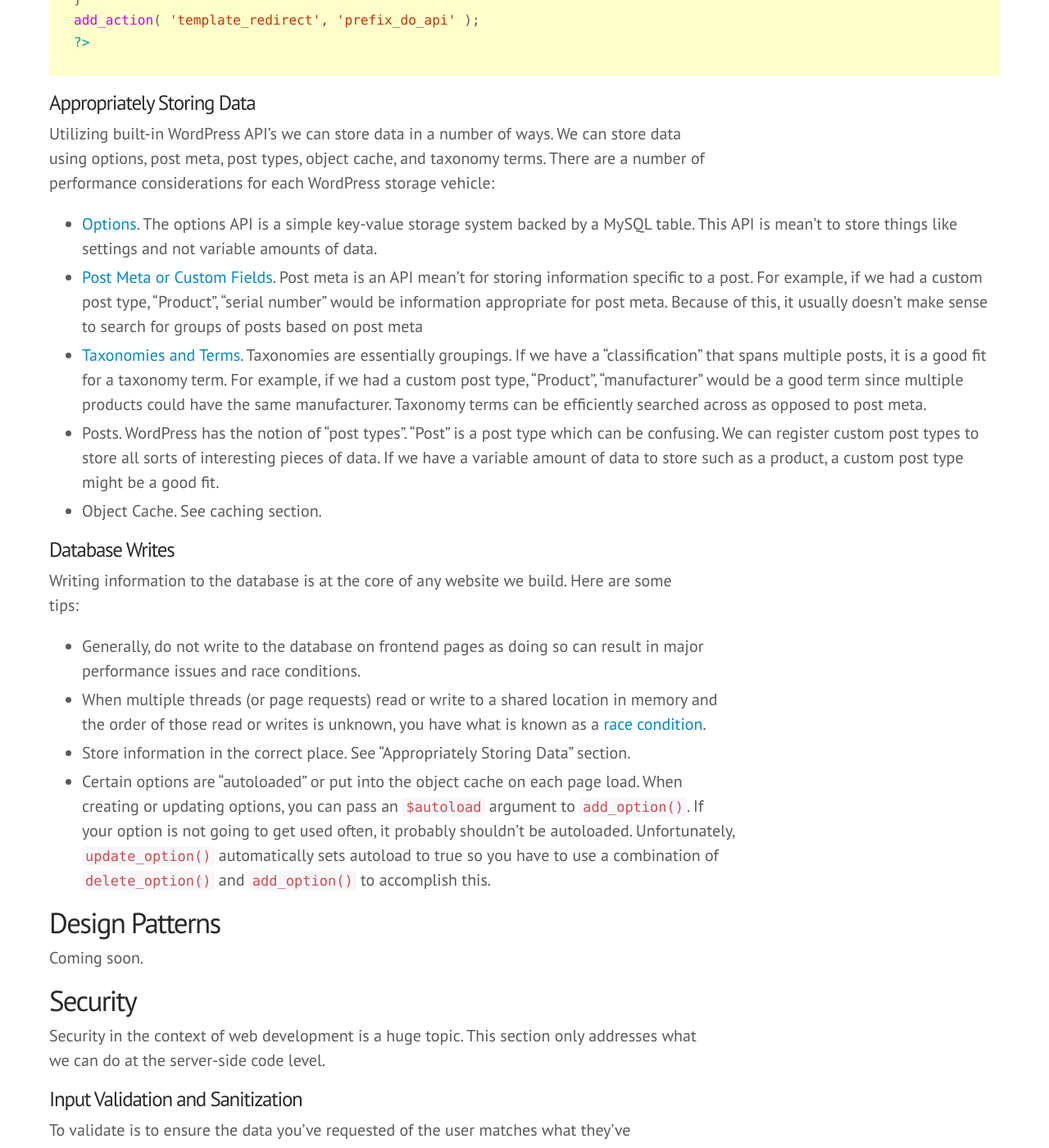
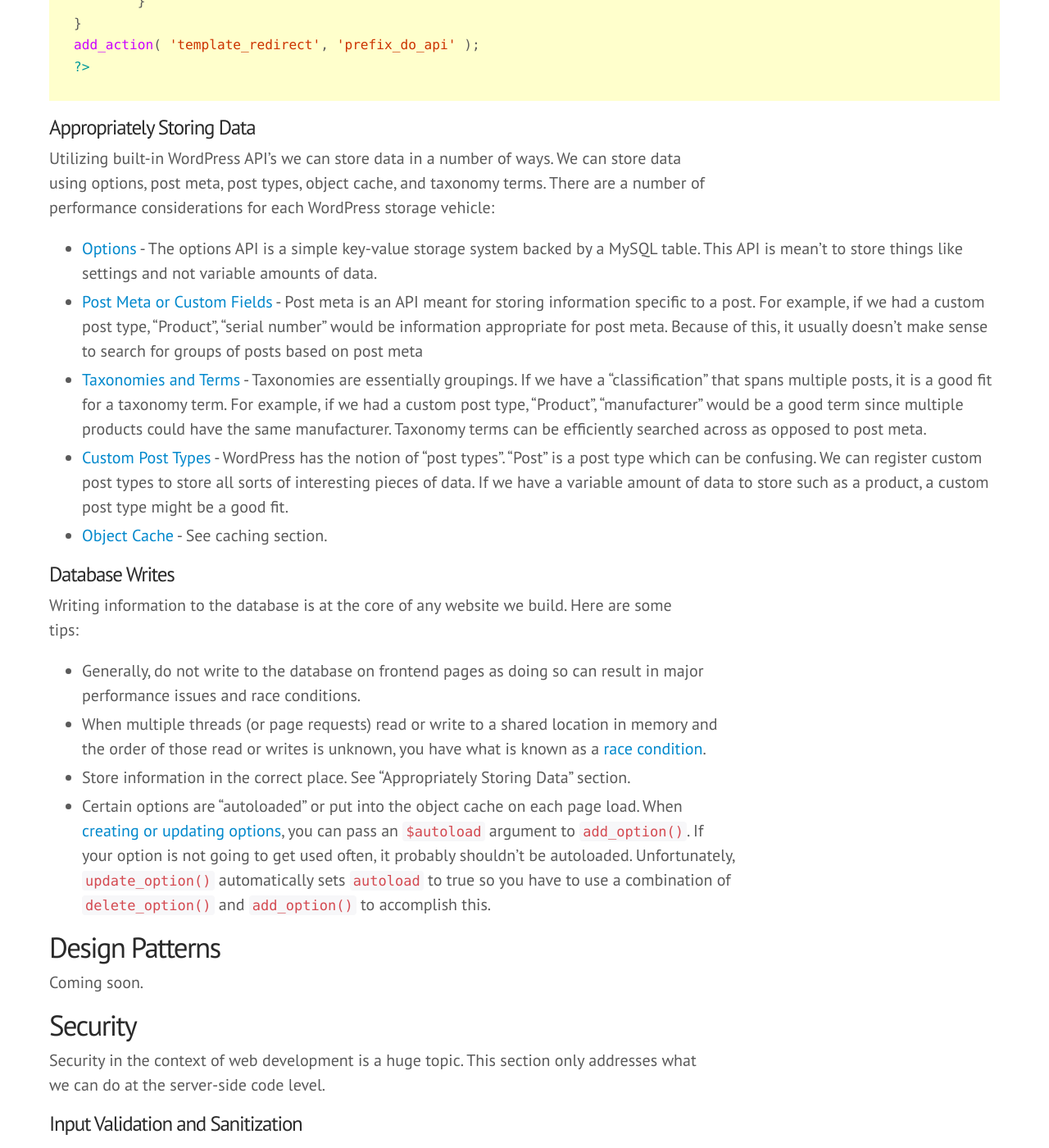
Before and after one commit to 10up/Engineering-Best-Practices, a Jekyll site: the page built from index.html, in a window 1280 px wide and 1400 px high, scrolled down 9525 px. Shown: the whole window at 82% size. Built offline with Jekyll 4.4.1, drawn with Linux system fonts in a browser that asks for light colours; some web fonts are replaced; Markdown is read by kramdown in place of the engine named in the settings; comment, search, counter and statistics services are not loaded; some of the changed text lies outside the part shown.

Commit message:
Add links to APIs; language cleanup

````diff
--- a/_includes/markdown/PHP.md
+++ b/_includes/markdown/PHP.md
@@ -27,7 +27,7 @@ new WP_Query( array(
 ?>
 ```
 
-* A taxonomy is a tool that lets us group or classify posts. Post meta lets us store unique information about specific posts. As such the way post meta is stored does not facilitate efficient post lookups. Generally, looking up posts by post meta should be avoided (sometimes it can't). If you have to use one, make sure that it's not the main query and that it's cached.
+* A [taxonomy](http://codex.wordpress.org/Taxonomies) is a tool that lets us group or classify posts. [Post meta](http://codex.wordpress.org/Custom_Fields) lets us store unique information about specific posts. As such the way post meta is stored does not facilitate efficient post lookups. Generally, looking up posts by post meta should be avoided (sometimes it can't). If you have to use one, make sure that it's not the main query and that it's cached.
 * Passing ```cache_results => false``` to ```WP_Query``` is usually not a good idea. If ```cache_results => true``` (which is true by default if you have caching enabled and an object cache setup), ```WP_Query``` will cache the posts found among other things. It makes sense to use ```cache_results => false``` in rare situations (possibly WP-CLI commands).
 * Multi-dimensional queries should be avoided. 3-dimensional queries should almost always be avoided. Examples of multi-dimensional queries are querying for posts based on terms across multiple taxonomies or multiple post meta keys. Each extra dimension of a query joins an extra database table. Instead, query by the minimum number of dimensions possible and use PHP to facilitate filtering out results you don't need. Here is an example of a 2-dimensional query:
 
@@ -176,11 +177,11 @@ add_action( 'template_redirect', 'prefix_do_api' );
 
 Utilizing built-in WordPress API's we can store data in a number of ways. We can store data using options, post meta, post types, object cache, and taxonomy terms. There are a number of performance considerations for each WordPress storage vehicle:
 
-* [Options](http://codex.wordpress.org/Options_API). The options API is a simple key-value storage system backed by a MySQL table. This API is mean't to store things like settings and not variable amounts of data.
-* [Post Meta or Custom Fields](http://codex.wordpress.org/Custom_Fields). Post meta is an API mean't for storing information specific to a post. For example, if we had a custom post type, "Product", "serial number" would be information appropriate for post meta. Because of this, it usually doesn't make sense to search for groups of posts based on post meta
-* [Taxonomies and Terms](http://codex.wordpress.org/Taxonomies). Taxonomies are essentially groupings. If we have a "classification" that spans multiple posts, it is a good fit for a taxonomy term. For example, if we had a custom post type, "Product", "manufacturer" would be a good term since multiple products could have the same manufacturer. Taxonomy terms can be efficiently searched across as opposed to post meta.
-* Posts. WordPress has the notion of "post types". "Post" is a post type which can be confusing. We can register custom post types to store all sorts of interesting pieces of data. If we have a variable amount of data to store such as a product, a custom post type might be a good fit.
-* Object Cache. See caching section.
+* [Options](http://codex.wordpress.org/Options_API) - The options API is a simple key-value storage system backed by a MySQL table. This API is mean't to store things like settings and not variable amounts of data.
+* [Post Meta or Custom Fields](http://codex.wordpress.org/Custom_Fields) - Post meta is an API meant for storing information specific to a post. For example, if we had a custom post type, "Product", "serial number" would be information appropriate for post meta. Because of this, it usually doesn't make sense to search for groups of posts based on post meta
+* [Taxonomies and Terms](http://codex.wordpress.org/Taxonomies) - Taxonomies are essentially groupings. If we have a "classification" that spans multiple posts, it is a good fit for a taxonomy term. For example, if we had a custom post type, "Product", "manufacturer" would be a good term since multiple products could have the same manufacturer. Taxonomy terms can be efficiently searched across as opposed to post meta.
+* [Custom Post Types](http://codex.wordpress.org/Post_Types) - WordPress has the notion of "post types". "Post" is a post type which can be confusing. We can register custom post types to store all sorts of interesting pieces of data. If we have a variable amount of data to store such as a product, a custom post type might be a good fit.
+* [Object Cache](http://codex.wordpress.org/Class_Reference/WP_Object_Cache) - See caching section.
 
 #### Database Writes
 
@@ -192,7 +193,7 @@ Writing information to the database is at the core of any website we build. Here
 
 * Store information in the correct place. See "Appropriately Storing Data" section.
 
-* Certain options are "autoloaded" or put into the object cache on each page load. When creating or updating options, you can pass an ```$autoload``` argument to ```add_option()```. If your option is not going to get used often, it probably shouldn't be autoloaded. Unfortunately, ```update_option()``` automatically sets autoload to true so you have to use a combination of ```delete_option()``` and ```add_option()``` to accomplish this.
+* Certain options are "autoloaded" or put into the object cache on each page load. When [creating or updating options](http://codex.wordpress.org/Options_API), you can pass an ```$autoload``` argument to ```add_option()```. If your option is not going to get used often, it probably shouldn't be autoloaded. Unfortunately, ```update_option()``` automatically sets ```autoload``` to true so you have to use a combination of ```delete_option()``` and ```add_option()``` to accomplish this.
 
 <h3 id="php-design-patterns">Design Patterns</h3>
 
````
Also changed, not shown: other parts of _includes/markdown/PHP.md (+5 -4 lines).
